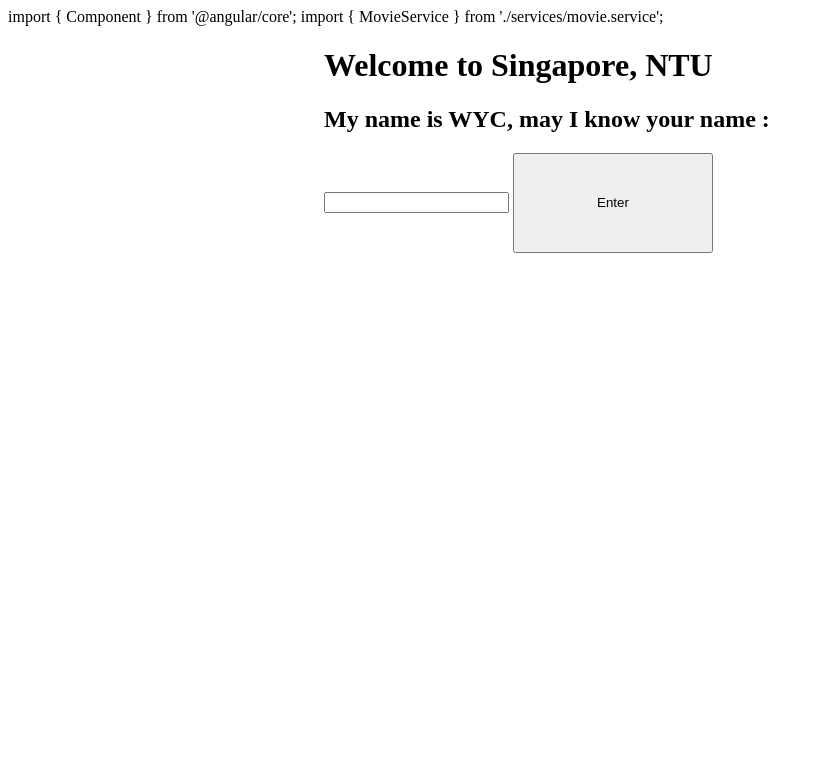
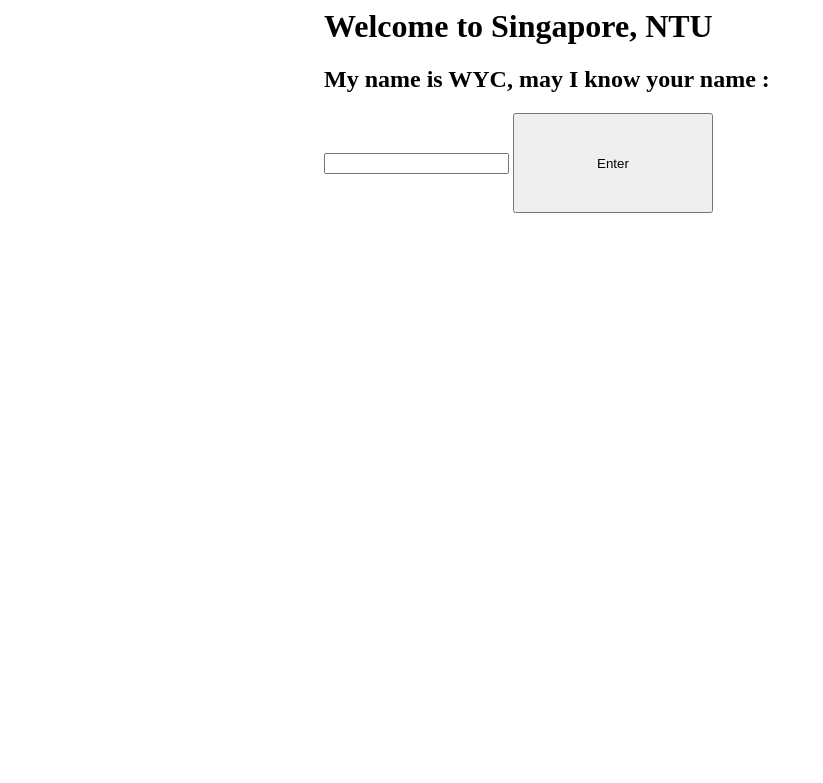
Before and after one commit to wuyanchen6/rpa-19Feb2024, a Flask app: page / in a window 1280 px wide. Shown: the top 783 px of the page, without its empty margins (0-823 px from the left). Run offline with Flask 3, Linux system fonts and the light colour scheme.

Commit message:
Update index.html

```diff
--- a/templates/index.html
+++ b/templates/index.html
@@ -3,12 +3,8 @@
 @media (min-width:600px) {.container{width: 80%;}}
 @media (min-width:768px) {.container{width: 60%;}}
 @media (min-width:1024px) {.container{width: 50%;}}
- <front color = "blue"></front>
+ <front color = "#0000ff"></front>
 </style>
-
-
- import { Component } from '@angular/core';
-import { MovieService } from './services/movie.service';
 
 <div class="container">
 <h1>Welcome to Singapore, NTU</h1>
```
